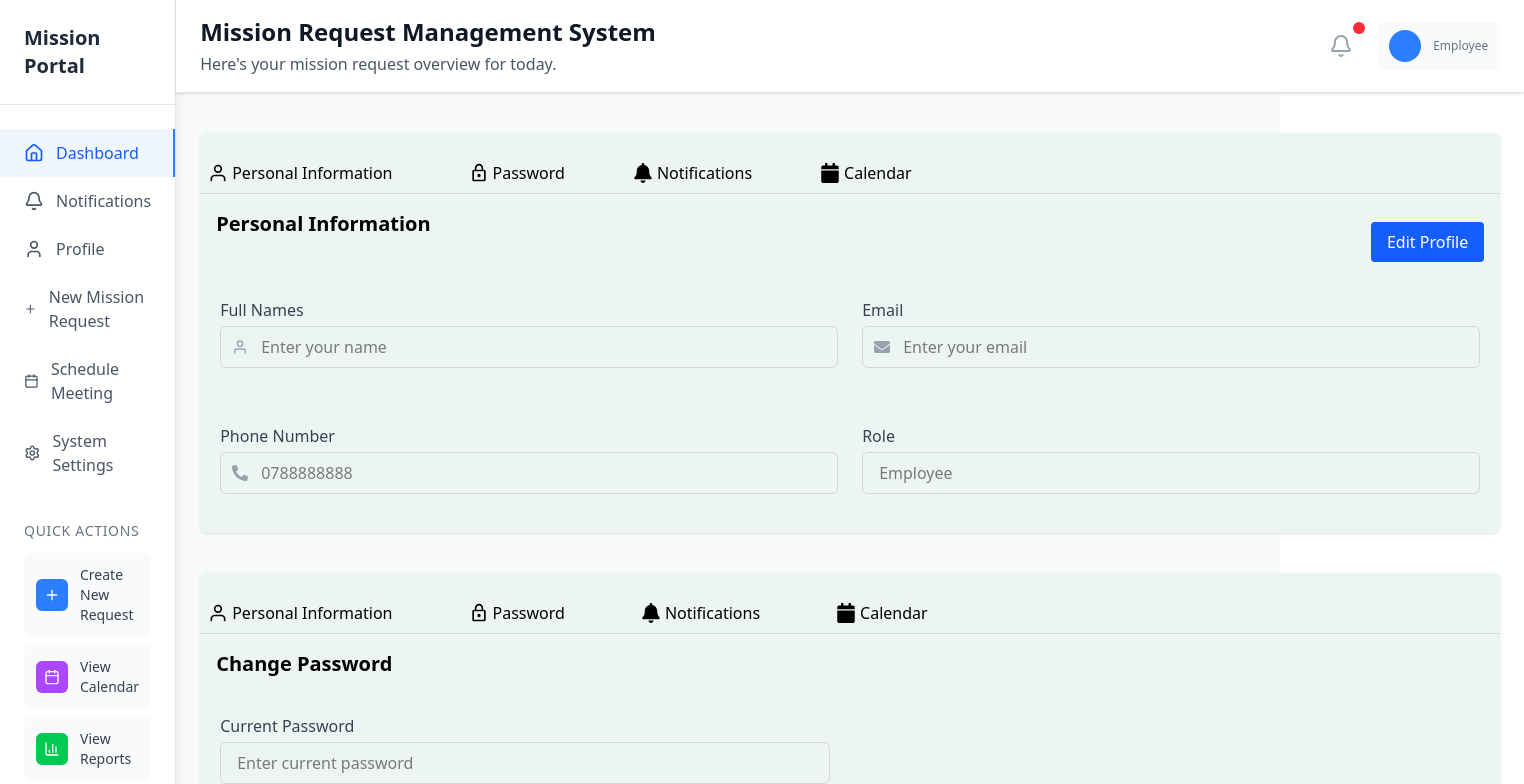
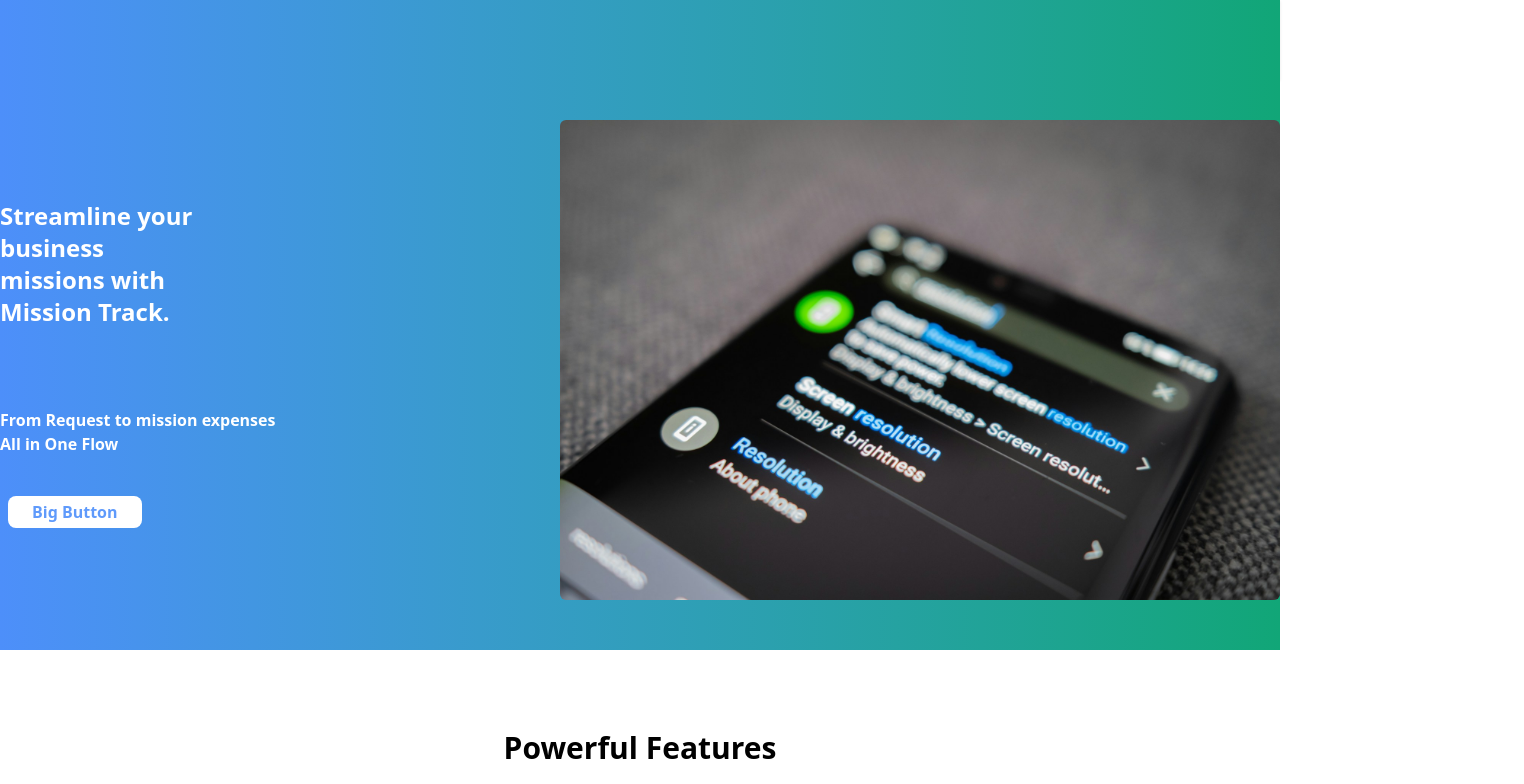
Before and after one commit to Solvit-Africa-Training-Center/MissionTrack-Frontend, a React (Vite) app: page / in a window 1280 px wide. Shown: the top 784 px of the page, 1524 px wide, since content can reach past the window. Built offline with nearby package versions, Linux system fonts and the light colour scheme.

Commit message:
updated the landing page

```diff
--- a/src/App.tsx
+++ b/src/App.tsx
@@ -16,8 +16,8 @@
 // export default App
 
 
-// import LandingPage from "./pages/LandingPage"
- import Settings from "./pages/Settings"
+import LandingPage from "./pages/LandingPage"
+//  import Settings from "./pages/Settings"
 
 
 function App() {
@@ -25,8 +25,8 @@ function App() {
   return (
     <>
 
-     {/* <LandingPage/> */}
-     <Settings/>
+      <LandingPage/>
+     {/* <Settings/>   */}
     </>
   )
 }
--- a/src/Components/Hero.tsx
+++ b/src/Components/Hero.tsx
@@ -6,7 +6,7 @@ const Hero: React.FC = () => {
 
 
     return (
-        <div className="h-[650px] w-full bg-gradient-to-r font-bold p-{10px}  from-[#4D8FFAE5] to-[#11A677E5]">
+        <div className="h-[650px] w-full bg-gradient-to-r font-bold p-{10px}  from-[#4D8FFA] to-[#11A677] backdrop-blur-md">
             <div className="flex justify-center  ">
                 <div className="h-[600px] w-[1300px] mt-30 flex   justify-between gap-10 ">
                     <div className="flex flex-col   gap-10">
```
Also changed, not shown: src/assets/image.png (added).
